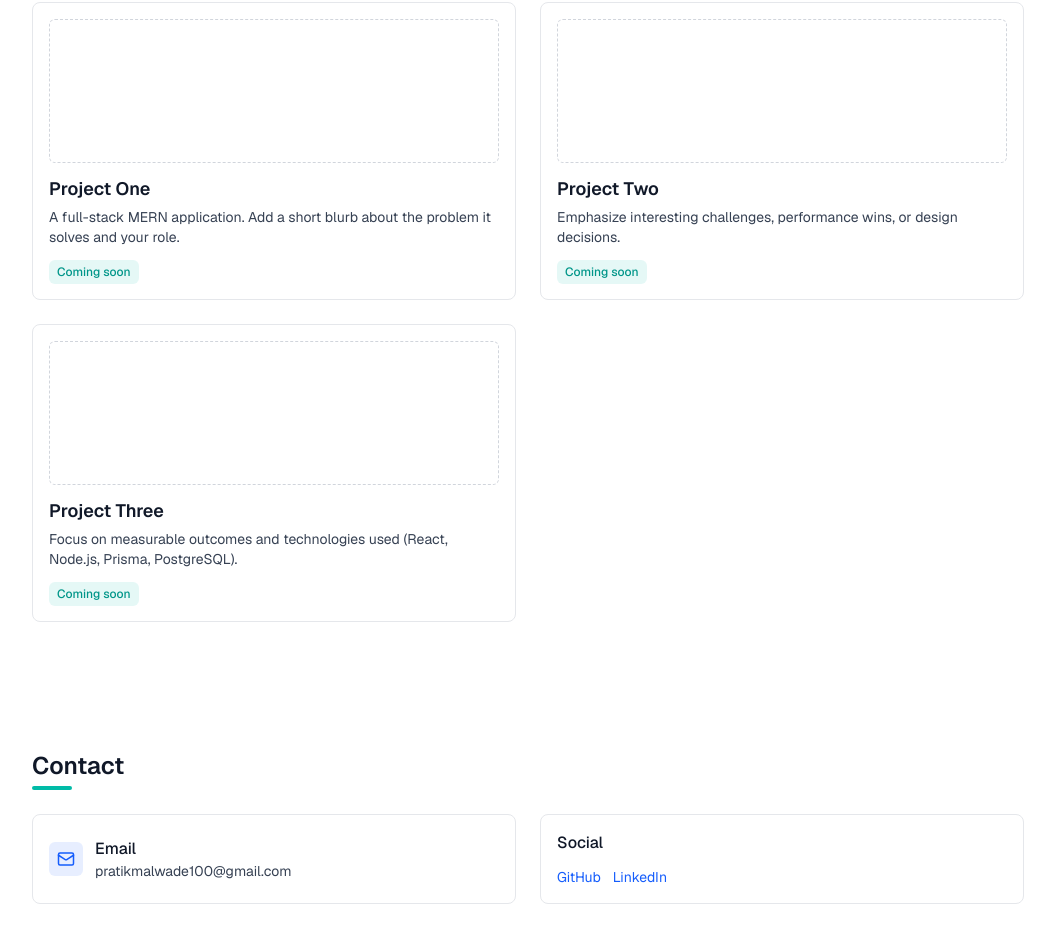
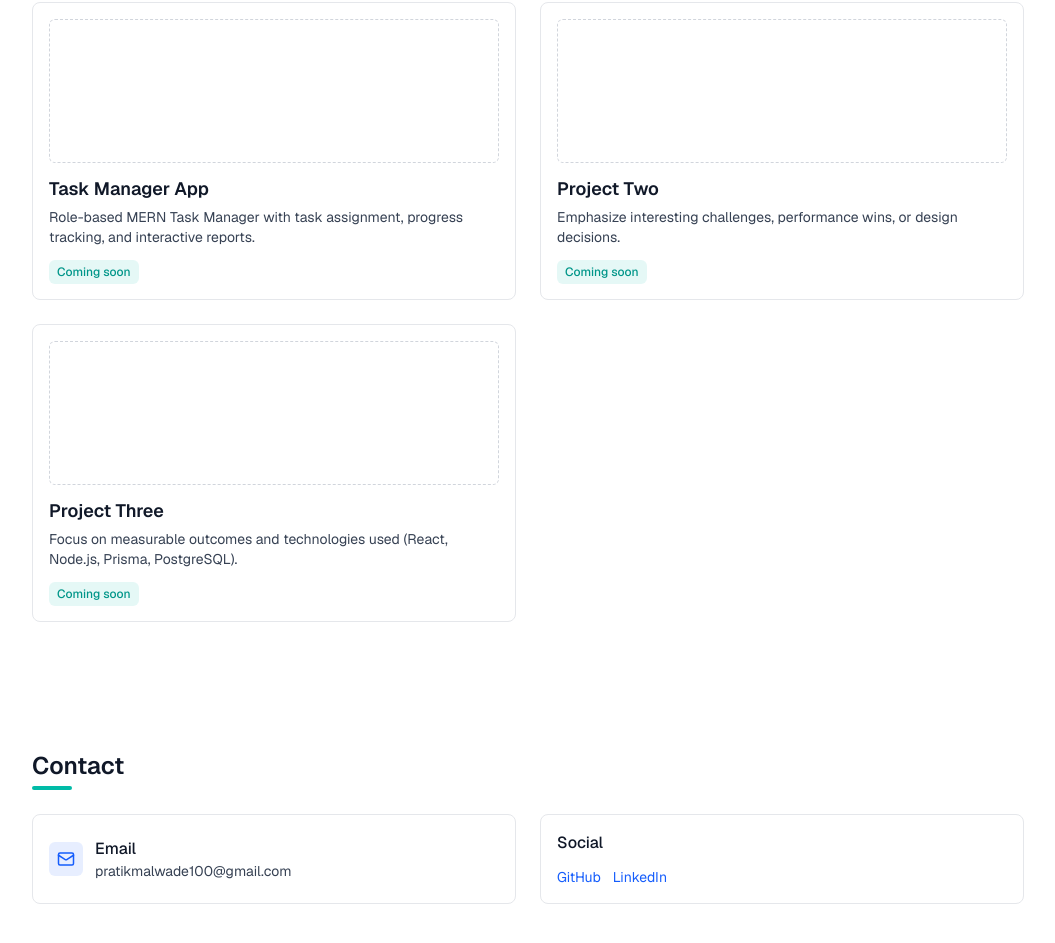
Before and after one commit to Pratik11571/Portfolio, a Next.js app: page / in a window 1280 px wide. Shown: the part 1428-2371 px from the top of the page, without its empty margins (112-1167 px from the left). Built offline with nearby package versions, Linux system fonts and the light colour scheme.

Commit message:
add project1

```diff
--- a/components/projects.tsx
+++ b/components/projects.tsx
@@ -19,8 +19,8 @@ function ProjectCard({ title, description }: ProjectCardProps) {
 export function Projects() {
   const placeholders = [
     {
-      title: "Project One",
-      description: "A full-stack MERN application. Add a short blurb about the problem it solves and your role.",
+      title: "Task Manager App",
+      description: "Role-based MERN Task Manager with task assignment, progress tracking, and interactive reports.",
     },
     {
       title: "Project Two",
--- a/components/sections/projects.tsx
+++ b/components/sections/projects.tsx
@@ -19,8 +19,8 @@ function ProjectCard({ title, description }: ProjectCardProps) {
 export function Projects() {
   const placeholders = [
     {
-      title: "Project One",
-      description: "A full-stack MERN application. Add a short blurb about the problem it solves and your role.",
+      title: "Task Manager App",
+      description: "Role-based MERN Task Manager with task assignment, progress tracking, and interactive reports.",
     },
     {
       title: "Project Two",
```
